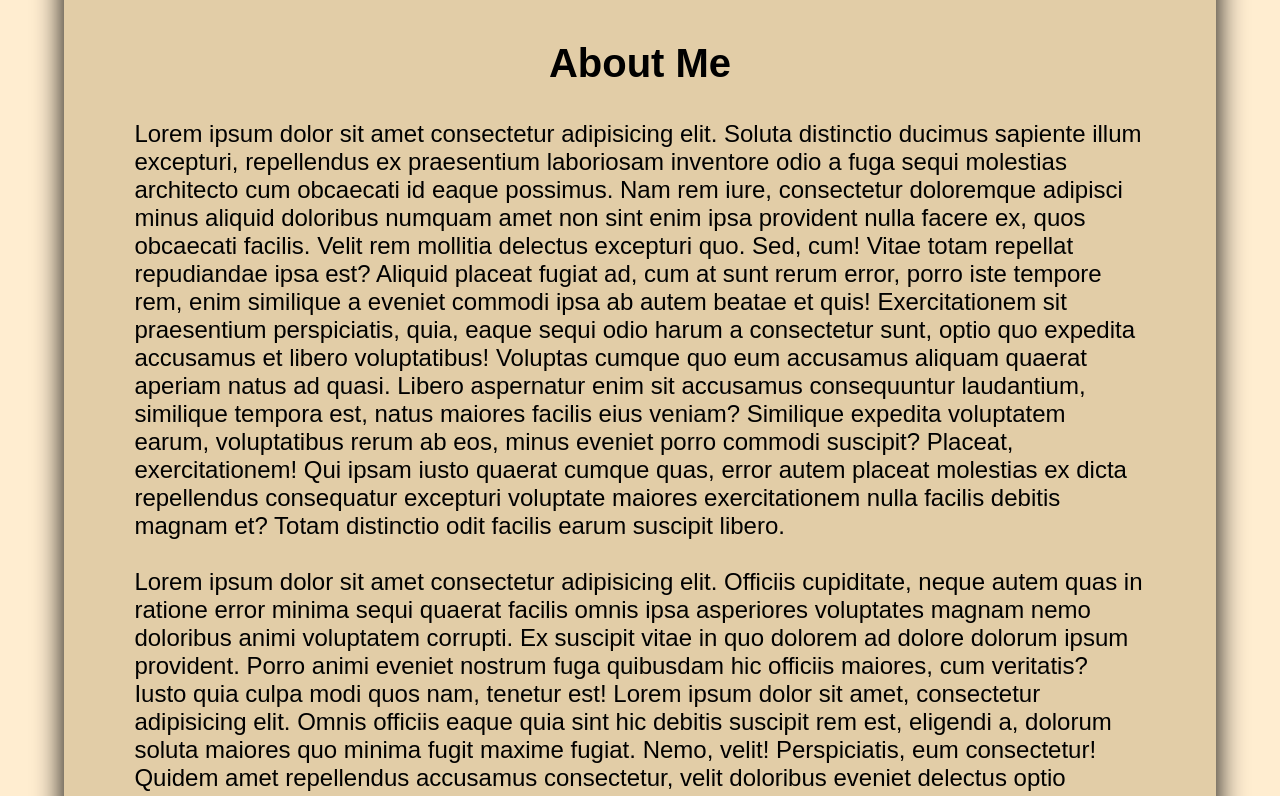
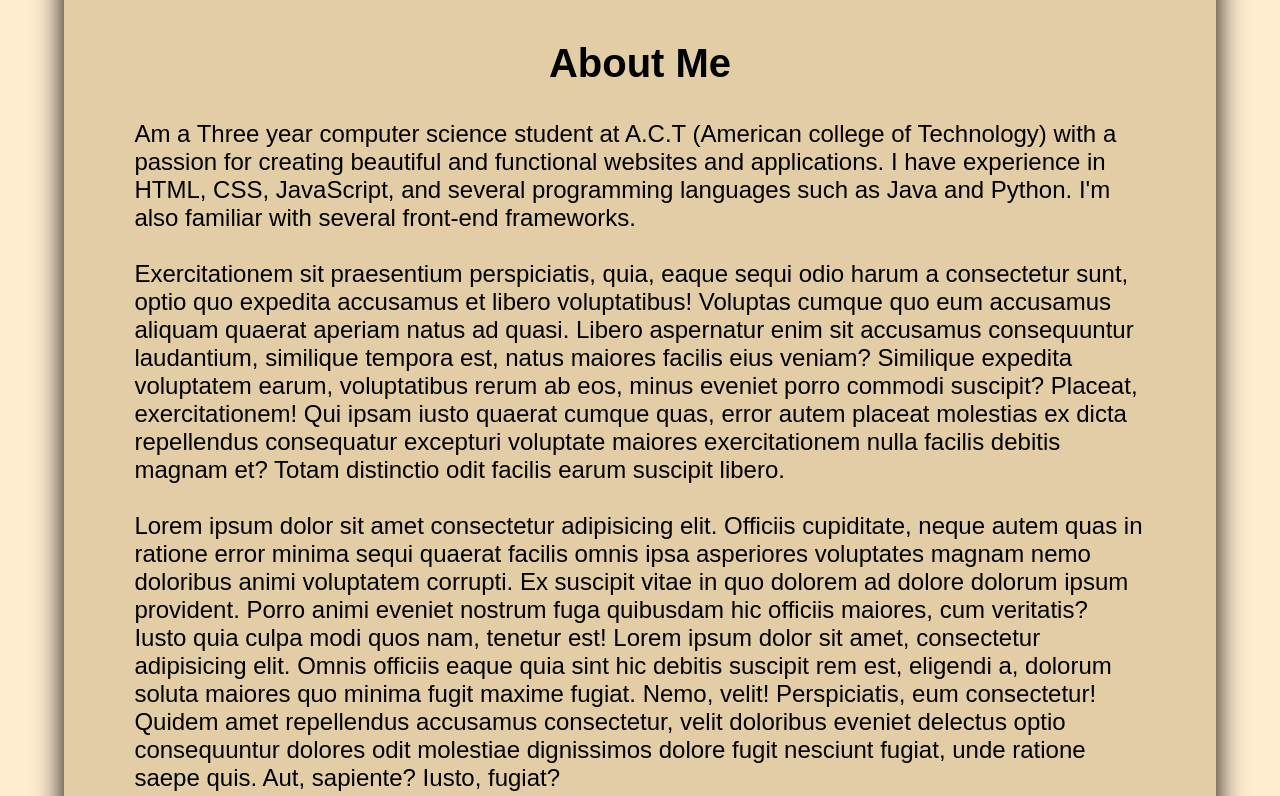
Before and after one commit to Bruktyy/myportfolio, a plain HTML site: page index.html in a window 1280 px wide. Shown: the part 780-1576 px from the top of the page. Drawn offline with Linux system fonts and the light colour scheme.

Commit message:
Update index.html

```diff
--- a/index.html
+++ b/index.html
@@ -27,10 +27,9 @@
     <div class="about">
       <div id="about"></div>
         <h2>About Me</h2>
-        <p> Lorem ipsum dolor sit amet consectetur adipisicing elit. Soluta distinctio ducimus sapiente illum excepturi, repellendus ex praesentium laboriosam inventore odio a fuga sequi molestias architecto cum obcaecati id eaque possimus.
-          Nam rem iure, consectetur doloremque adipisci minus aliquid doloribus numquam amet non sint enim ipsa provident nulla facere ex, quos obcaecati facilis. Velit rem mollitia delectus excepturi quo. Sed, cum!
-          Vitae totam repellat repudiandae ipsa est? Aliquid placeat fugiat ad, cum at sunt rerum error, porro iste tempore rem, enim similique a eveniet commodi ipsa ab autem beatae et quis!
-          Exercitationem sit praesentium perspiciatis, quia, eaque sequi odio harum a consectetur sunt, optio quo expedita accusamus et libero voluptatibus! Voluptas cumque quo eum accusamus aliquam quaerat aperiam natus ad quasi.
+        <p>  Am a Three year computer science student at A.C.T (American college of Technology) with a passion for creating beautiful and functional websites and applications. I have experience in HTML, CSS, JavaScript, and several programming languages such as Java and Python. I'm also familiar with several front-end frameworks.
+          <br><br>
+            Exercitationem sit praesentium perspiciatis, quia, eaque sequi odio harum a consectetur sunt, optio quo expedita accusamus et libero voluptatibus! Voluptas cumque quo eum accusamus aliquam quaerat aperiam natus ad quasi.
           Libero aspernatur enim sit accusamus consequuntur laudantium, similique tempora est, natus maiores facilis eius veniam? Similique expedita voluptatem earum, voluptatibus rerum ab eos, minus eveniet porro commodi suscipit? Placeat, exercitationem!
           Qui ipsam iusto quaerat cumque quas, error autem placeat molestias ex dicta repellendus consequatur excepturi voluptate maiores exercitationem nulla facilis debitis magnam et? Totam distinctio odit facilis earum suscipit libero.
           <br><br>
```
